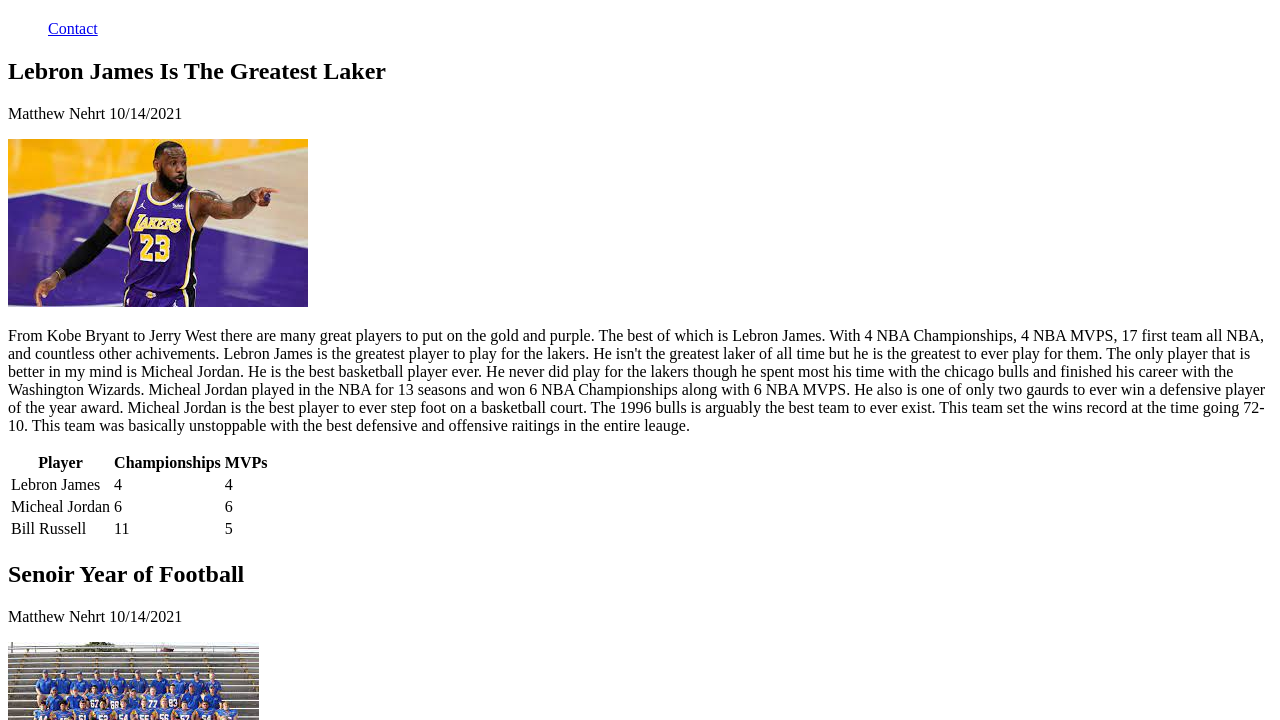
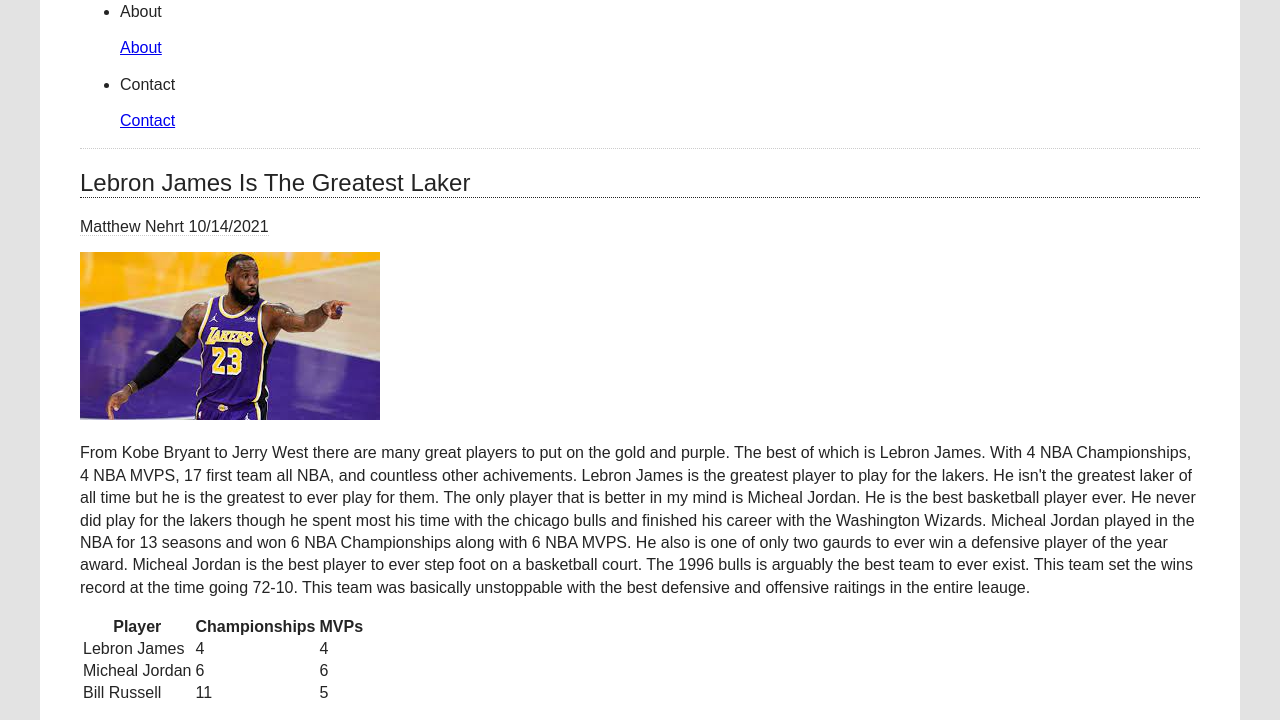
Before and after one commit to nehrtmat/mi349_blog, a plain HTML site: page index.html in a window 1280 px wide. Shown: the part 230-950 px from the top of the page. Drawn offline with Linux system fonts and the light colour scheme.

Commit message:
added a css file and updated html

```diff
--- a/index.html
+++ b/index.html
@@ -4,6 +4,7 @@
     <meta charset="UTF-8">
     <meta http-equiv="X-UA-Compatible" content="IE=edge">
     <meta name="viewport" content="width=device-width, initial-scale=1.0">
+    <link rel="stylesheet" href="style.css">
     <title>mi349 blog</title>
 </head>
 <body>
@@ -17,9 +18,9 @@
         <li>Contact <p><a href = "contact.html">Contact</a></p> </li>
     </ul>
 </nav>
-<section>
-    <acticle>
-        <h2>Lebron James Is The Greatest Laker</h2>
+<section id="blog">
+    <h2>Lebron James Is The Greatest Laker</h2>
+    <acticle class="blog-post">
         <author>Matthew Nehrt</author>
         <time datetime="2021-10-14"> 10/14/2021 </time>
         <p><img src="lebron-laker.jpg" alt="Lebron James as a Laker" ></p>
@@ -60,8 +61,8 @@
             </tr>
         </table>
     </acticle>
-    <acticle>
-        <h2>Senoir Year of Football</h2>
+    <h2>Senoir Year of Football</h2>
+    <acticle class="blog-post">
         <author>Matthew Nehrt</author>
         <time datetime="2021-10-14"> 10/14/2021 </time>
         <p><img src="football-picture.jpg" alt="Midland High School Football Team" ></p>
--- /dev/null
+++ b/style.css
@@ -0,0 +1,30 @@
+html {
+    background: #e3e3e3;
+}
+body {
+    font-family: Arial, Helvetica, sans-serif;
+    margin: 40px;
+    padding: 40px;
+    color: #242424;
+    border-top: 10px solid #242424;
+    background: #fff;
+
+}
+h1 {
+    font-size: 3em;
+    margin: 0;
+}
+h2 {
+    font-weight: 300;
+    border-bottom: 1px dotted #242424;
+
+}
+p {
+    line-height: 1.4em;
+}
+#blog {
+    border-top: 1px dotted #ccc;
+}
+.blog-post {
+    border-bottom: 1px dotted #ccc;
+}
```
Also changed, not shown: about.html (+1 -0 lines), contact.html (+1 -0 lines).
